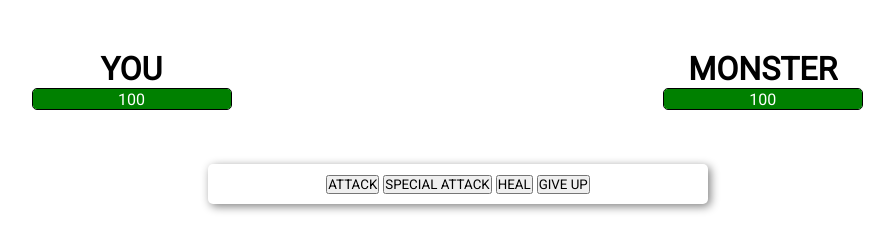
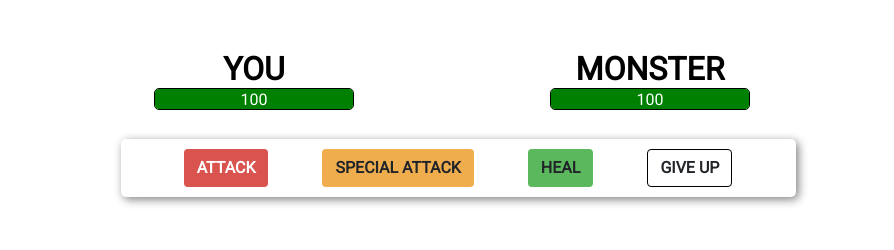
Before and after one commit to vespaill/vuejs-monster-hunter, a plain HTML site: page index.html in a window 1280 px wide. Both pictures are taken after a click on the button "START NEW GAME". Shown: the whole page, without its empty margins (182-1076 px from the left). Drawn offline with nearby package versions, Linux system fonts and the light colour scheme.

Commit message:
delay before monster turn

```diff
--- a/index.html
+++ b/index.html
@@ -35,15 +35,15 @@
                 START NEW GAME
             </button>
             <template v-if="gameState === 'playing'">
-                <button id="atk-btn" @click="playerAct('attack')">ATTACK</button>
-                <button id="s-atk-btn" @click="playerAct('specialAttack')">SPECIAL ATTACK</button>
-                <button id="heal-btn" @click="playerAct('heal')">HEAL</button>
-                <button id="givUp-btn" @click="gameState = 'newgame'">GIVE UP</button>
+                <button id="atk-btn" :disabled="disableOptions" @click="playerAct('attack')">ATTACK</button>
+                <button id="s-atk-btn" :disabled="disableOptions" @click="playerAct('specialAttack')">SPECIAL ATTACK</button>
+                <button id="heal-btn" :disabled="disableOptions" @click="playerAct('heal')">HEAL</button>
+                <button id="givUp-btn" :disabled="disableOptions" @click="gameState = 'newgame'">GIVE UP</button>
             </template>
         </div>
 
-        <div class="block" v-if="gameState === 'lost'">YOU LOST :(</div>
-        <div class="block" v-if="gameState === 'won'">YOU WON!</div>
+        <div class="block" v-if="gameState === 'lost'"><strong>YOU LOST :(</strong></div>
+        <div class="block" v-if="gameState === 'won'"><strong>YOU WON!</strong></div>
 
         <div id="battle-log" class="block" v-show="gameState === 'playing' && battleLog.length">
             <template v-for="log in battleLog">
--- a/main.js
+++ b/main.js
@@ -11,7 +11,8 @@ new Vue({
     player: { maxHp: 100, hp: 100 },
     monster: { maxHp: 100, hp: 100 },
     battleLog: [],
-    gameState: 'newgame' /* 'playing' | 'won' | 'lost' */
+    gameState: 'newgame' /* 'playing' | 'won' | 'lost' */,
+    disableOptions: false
   },
   methods: {
     playerAct: function (action) {
@@ -29,8 +30,12 @@ new Vue({
       if (this.monster.hp <= 0) {
         this.gameState = 'won';
       } else {
-        // setTimeout(this.monsterAttack, 500);
-        this.monsterAttack();
+        this.disableOptions = true;
+        setTimeout(() => {
+          this.monsterAttack();
+          this.disableOptions = false;
+        }, 500);
+        // this.monsterAttack();
         if (this.player.hp <= 0) gameState = 'lost';
       }
     },
--- a/styles.css
+++ b/styles.css
@@ -8,8 +8,8 @@
 }
 
 #combatants {
-  margin-top: 50px;
-  margin-bottom: 50px;
+  width: 800px;
+  margin: 50px auto 25px auto;
 }
 #combatants > * {
   width: 49%;
@@ -26,6 +26,7 @@
 
 #hp-value {
   color: #fff;
+  /* mix-blend-mode: difference; */
   position: absolute;
   top: 50%;
   left: 50%;
@@ -45,6 +46,11 @@
 #player-options {
   text-align: center;
   margin-bottom: 20px;
+  overflow: hidden;
+  width: 675px !important;
+}
+#player-options > button:not(:last-child) {
+  margin-right: 50px;
 }
 
 .block {
@@ -60,6 +66,10 @@
   max-height: 300px;
   overflow-y: scroll;
   overflow-x: hidden;
+}
+
+#battle-log::-webkit-scrollbar {
+  display: none;
 }
 
 .battle-log__msg {
@@ -78,3 +88,56 @@
   font-weight: bold;
   background-color: #aedbf7;
 }
+
+button {
+  display: inline-block;
+  font-weight: bold;
+  color: #212529;
+  text-align: center;
+  vertical-align: middle;
+  -webkit-user-select: none;
+  -moz-user-select: none;
+  -ms-user-select: none;
+  user-select: none;
+  background-color: transparent;
+  border: 1px solid transparent;
+  padding: 0.375rem 0.75rem;
+  font-size: 1rem;
+  line-height: 1.5;
+  border-radius: 0.25rem;
+  transition: color 0.15s ease-in-out, background-color 0.15s ease-in-out, border-color 0.15s ease-in-out,
+    box-shadow 0.15s ease-in-out;
+}
+
+button:focus,
+button.focus {
+  outline: 0;
+  box-shadow: 0 0 0 0.2rem rgba(0, 123, 255, 0.25);
+}
+button:hover {
+  color: #212529;
+  text-decoration: none;
+}
+
+button:disabled {
+  opacity: 0.5;
+}
+
+#atk-btn {
+  background-color: #d9534f;
+  color: #fff;
+}
+
+#s-atk-btn {
+  background-color: #f0ad4e;
+}
+
+#heal-btn {
+  background-color: #5cb85c;
+}
+
+#givUp-btn,
+#start-game {
+  background-color: #fff;
+  border: 0.5px solid #000;
+}
```
